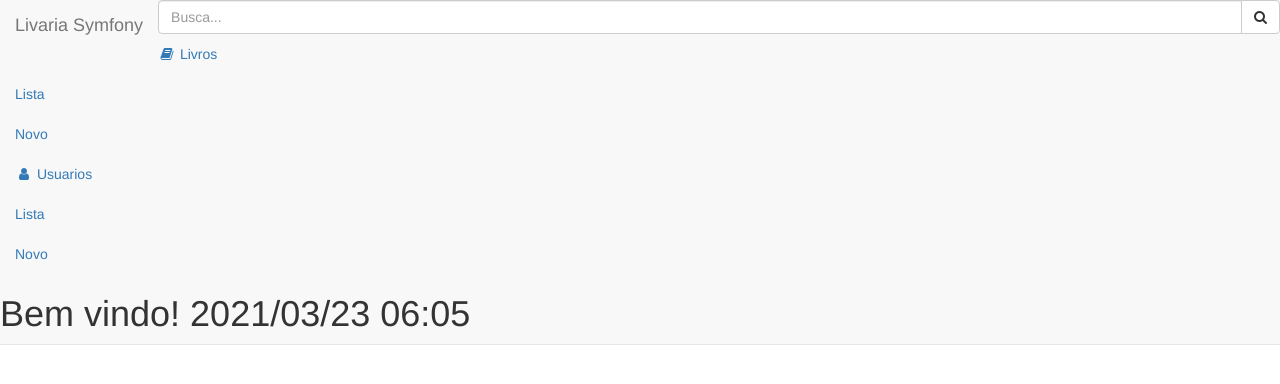
After one commit to diegotpereira/symfonyBiblioteca, a Symfony app: template templates/index.html.twig in a window 1280 px wide. The commit adds this page. Shown: the top 384 px of the page. Run offline with Twig, Linux system fonts and the light colour scheme; the template is opened without the code that fills it, so the values that code supplies are empty; some libraries are stand-ins or nearby versions.

Commit message:
alteração nos arquivos templates.

```diff
--- a/templates/base.html.twig
+++ b/templates/base.html.twig
@@ -1,19 +1,104 @@
 <!DOCTYPE html>
-<html>
-    <head>
-        <meta charset="UTF-8">
-        <title>{% block title %}Welcome!{% endblock %}</title>
-        {# Run `composer require symfony/webpack-encore-bundle`
-           and uncomment the following Encore helpers to start using Symfony UX #}
-        {% block stylesheets %}
-            {#{{ encore_entry_link_tags('app') }}#}
-        {% endblock %}
+<html lang="en">
+<head>
+    <meta charset="utf-8">
+    <meta http-equiv="X-UA-Compatible" content="IE=edge">
+    <meta name="viewport" content="width=device-width, initial-scale=1">
+    <meta name="description" content="">
+    <meta name="author" content="">
 
-        {% block javascripts %}
-            {#{{ encore_entry_script_tags('app') }}#}
-        {% endblock %}
-    </head>
-    <body>
-        {% block body %}{% endblock %}
-    </body>
+    <title>Livraria Com Symfony</title>
+
+    <!-- Bootstrap Core CSS -->
+    <link href="/vendor/bootstrap/css/bootstrap.min.css" rel="stylesheet">
+
+    <!-- MetisMenu CSS -->
+    <link href="/vendor/metisMenu/metisMenu.min.css" rel="stylesheet">
+
+    <!-- Custom CSS -->
+    <link href="/dist/css/sb-admin-2.css" rel="stylesheet">
+
+    <!-- Custom Fonts -->
+    <link href="/vendor/font-awesome/css/font-awesome.min.css" rel="stylesheet" type="text/css">
+
+    <!-- HTML5 Shim and Respond.js IE8 support of HTML5 elements and media queries -->
+    <!-- WARNING: Respond.js doesn't work if you view the page via file:// -->
+    <!--[if lt IE 9]>
+    <script src="https://oss.maxcdn.com/libs/html5shiv/3.7.0/html5shiv.js"></script>
+    <script src="https://oss.maxcdn.com/libs/respond.js/1.4.2/respond.min.js"></script>
+    <![endif]-->
+    {% block stylesheets %}{% endblock %}
+</head>
+<body>
+<div id="wrapper">
+    <!-- Navigation -->
+    <nav class="navbar navbar-default navbar-static-top" role="navigation" style="margin-bottom: 0">
+        <div class="navbar-header">
+            <button type="button" class="navbar-toggle" data-toggle="collapse" data-target=".navbar-collapse">
+                <span class="sr-only">Toggle navigation</span>
+                <span class="icon-bar"></span>
+                <span class="icon-bar"></span>
+                <span class="icon-bar"></span>
+            </button>
+            <a class="navbar-brand" href="/">Livaria Symfony</a>
+        </div>
+        <!-- /.navbar-top-links -->
+        <div class="navbar-default sidebar" role="navigation">
+            <div class="sidebar-nav navbar-collapse">
+                <ul class="nav" id="side-menu">
+                    <li class="sidebar-search">
+                        <div class="input-group custom-search-form">
+                            <input type="text" class="form-control" placeholder="Busca...">
+                            <span class="input-group-btn">
+                                    <button class="btn btn-default" type="button">
+                                        <i class="fa fa-search"></i>
+                                    </button>
+                                </span>
+                        </div>
+                        <!-- /input-group -->
+                    </li>
+                    <li>
+                        <a href="#"><i class="fa fa-book fa-fw"></i> Livros<span class="fa arrow"></span></a>
+                        <ul class="nav nav-second-level">
+                            <li><a href="/livro/lista">Lista</a></li>
+                            <li>
+                                <a href="/livro/novo">Novo</a>
+                            </li>
+                        </ul>
+                        <!-- /.nav-second-level -->
+                    </li>
+                    <li>
+                        <a href="#"><i class="fa fa-user fa-fw"></i> Usuarios<span class="fa arrow"></span></a>
+                        <ul class="nav nav-second-level">
+                            <li>
+                                <a href="/usuario/lista">Lista</a>
+                            </li>
+                            <li>
+                                <a href="/usuario/novo">Novo</a>
+                            </li>
+                        </ul>
+                        <!-- /.nav-second-level -->
+                    </li>
+                </ul>
+            </div>
+            <!-- /.sidebar-collapse -->
+        </div>
+        <div id="page-wrapper">
+            {% block body %}{% endblock %}
+        </div>
+        <!-- /.navbar-static-side -->
+    </nav>
+    <!-- /#page-wrapper -->
+</div>
+<!-- /#wrapper -->
+<!-- jQuery -->
+<script src="/vendor/jquery/jquery.min.js"></script>
+<!-- Bootstrap Core JavaScript -->
+<script src="/vendor/bootstrap/js/bootstrap.min.js"></script>
+<!-- Metis Menu Plugin JavaScript -->
+<script src="/vendor/metisMenu/metisMenu.min.js"></script>
+<!-- Custom Theme JavaScript -->
+<script src="/dist/js/sb-admin-2.js"></script>
+{% block javascripts %}{% endblock %}
+</body>
 </html>
--- /dev/null
+++ b/templates/index.html.twig
@@ -0,0 +1,7 @@
+{% extends 'base.html.twig' %}
+{% block body %}
+    <h1>
+        Bem vindo!
+        {{ 'now'|date('Y/m/d h:i') }}
+    </h1>
+{% endblock %}
--- a/templates/livro/edita.html.twig
+++ b/templates/livro/edita.html.twig
@@ -12,7 +12,7 @@
           <h1 class="page-header">Livro</h1>
         </div>
     </div>
-
+    <div class="row">
         <div class="col-lg-12">
             <div class="panel panel-default">
                 <div class="panel-heading">
@@ -21,7 +21,7 @@
                 <div class="panel-body">
                     <div class="row">
                         <div class="col-lg-6">
-                       {{ form_Start(form)}}
+                            {{ form_start(form)}}
                             {{ form_widget(form)}}
                             <button type="submit" class="btn btn-default">Editar</button>
                             {{ form_end(form)}}
@@ -30,4 +30,5 @@
                 </div>
             </div>
         </div>
+    </div>
 {% endblock %}
--- a/templates/usuario/novo.html.twig
+++ b/templates/usuario/novo.html.twig
@@ -1,4 +1,4 @@
-{% extends 'base.html.twig %}
+{% extends 'base.html.twig' %}
 {% block stylesheets %}
     <style>
         h1{
@@ -6,7 +6,7 @@
         }
     </style>
 {% endblock %}
-{% block body $}
+{% block body %}
      <div class="row">
         <div class="col-lg-12">
             <h1 class="page-header">Usuario</h1>
```
Also changed, not shown: templates/livro/index.html.twig (deleted, +0 -20 lines), templates/livro/lista.html.twig (+6 -2 lines), templates/livro/novo.html.twig (+5 -5 lines), templates/security/login.html.twig (+4 -4 lines), templates/usuario/index.html.twig (deleted, +0 -20 lines). Lines whose indentation alone changed are shown as unchanged.
